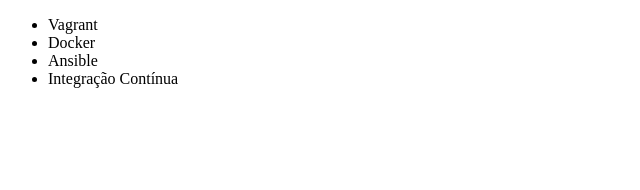
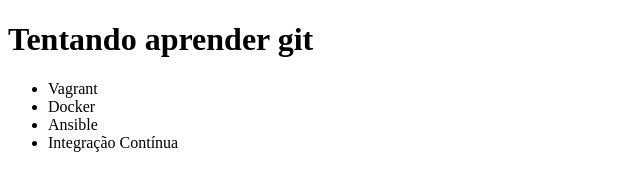
Before and after one commit to selenkko/teste, a plain HTML site: page index.html in a window 1280 px wide. Shown: the whole page, without its empty margins (0-640 px from the left). Drawn offline with Linux system fonts and the light colour scheme.

Commit message:
Update index.html

```diff
--- a/index.html
+++ b/index.html
@@ -3,6 +3,7 @@
 <head>
     <meta charset="UTF-8">
     <title>Cursos da Alura</title>
+    <h1>Tentando aprender git</h1>
 </head>
 <body>
     <ul>
```
